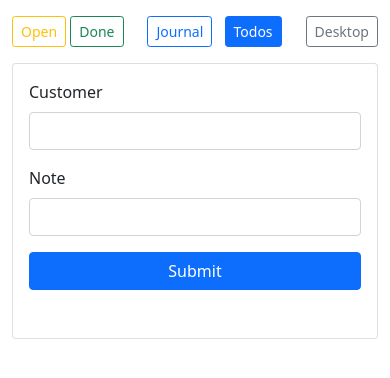
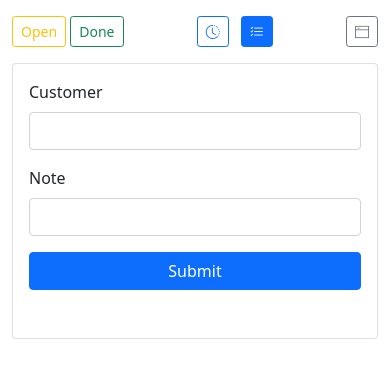
Before and after one commit to michitheonlyone/simple-timetracker, a Symfony app: template templates/todo_mobile.html.twig in a window 390 px wide. Shown: the top 378 px of the page. Run offline with Twig, Linux system fonts and the light colour scheme; the template is opened without the code that fills it, so the values that code supplies are empty; form fields are guessed from the names that the template uses; some libraries are stand-ins or nearby versions.

Commit message:
fix: mobile menu

```diff
--- a/templates/todo_mobile.html.twig
+++ b/templates/todo_mobile.html.twig
@@ -5,6 +5,7 @@
         <meta name="viewport" content="width=device-width, initial-scale=1">
         <title>{% block title %}TODOS - Mobile{% endblock %}</title>
         <link href="https://cdn.jsdelivr.net/npm/bootstrap@5.0.2/dist/css/bootstrap.min.css" rel="stylesheet" integrity="sha384-EVSTQN3/azprG1Anm3QDgpJLIm9Nao0Yz1ztcQTwFspd3yD65VohhpuuCOmLASjC" crossorigin="anonymous">
+        <link rel="stylesheet" href="https://cdn.jsdelivr.net/npm/bootstrap-icons@1.13.1/font/bootstrap-icons.min.css">
         <script src="https://cdn.jsdelivr.net/npm/bootstrap@5.0.2/dist/js/bootstrap.bundle.min.js" integrity="sha384-MrcW6ZMFYlzcLA8Nl+NtUVF0sA7MsXsP1UyJoMp4YLEuNSfAP+JcXn/tWtIaxVXM" crossorigin="anonymous"></script>
         <script src="https://code.jquery.com/jquery-3.6.1.slim.min.js" integrity="sha256-w8CvhFs7iHNVUtnSP0YKEg00p9Ih13rlL9zGqvLdePA=" crossorigin="anonymous"></script>
         <style>
@@ -48,11 +49,11 @@
                     <a href="{{ path('todo.list', {'status': 'done'}) }}" class="btn {{ current_status == 'done' ? 'btn-success' : 'btn-outline-success' }} btn-sm">Done</a>
                 </div>
                 <div>
-                    <a href="{{ path('journal') }}" class="btn btn-outline-primary btn-sm mx-1">Journal</a>
-                    <a href="{{ path('todo.list', {'status': 'open'}) }}" class="btn btn-primary btn-sm mx-1">Todos</a>
+                    <a href="{{ path('journal') }}" class="btn btn-outline-primary btn-sm mx-1"><i class="bi bi-clock-history"></i></a>
+                    <a href="{{ path('todo.list', {'status': 'open'}) }}" class="btn btn-primary btn-sm mx-1"><i class="bi bi-list-check"></i></a>
                 </div>
                 <div>
-                    <a href="{{ app.request.requestUri ~ (app.request.requestUri matches '/\\?/' ? '&' : '?') ~ 'view=desktop' }}" class="btn btn-outline-secondary btn-sm">Desktop</a>
+                    <a href="{{ app.request.requestUri ~ (app.request.requestUri matches '/\\?/' ? '&' : '?') ~ 'view=desktop' }}" class="btn btn-outline-secondary btn-sm"><i class="bi bi-window-fullscreen"></i></a>
                 </div>
             </div>
             <div class="card p-3 my-3">
```
Also changed, not shown: templates/journal_mobile.html.twig (+4 -3 lines).
